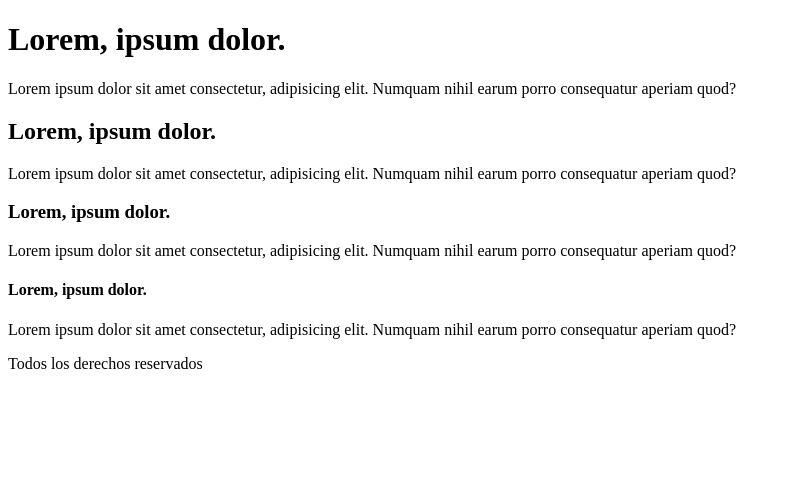
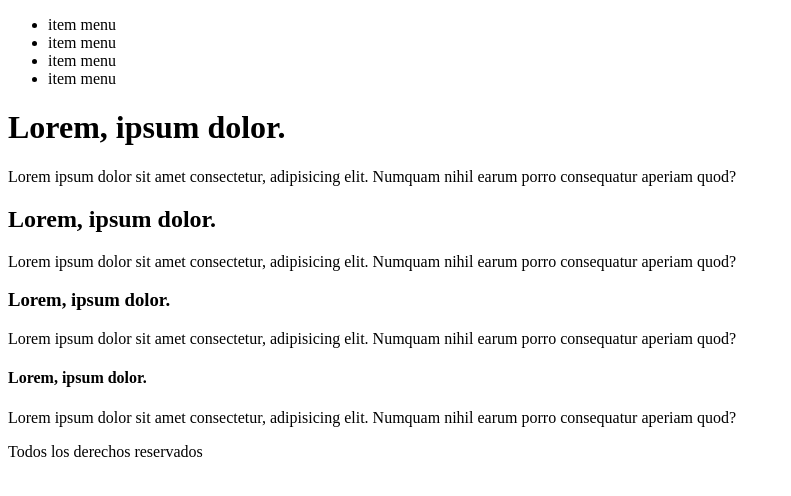
Before and after one commit to DRACKSBOYVEVO/Learning_HTML5_Avanced, a plain HTML site: page Estructura/section-de-contenido.html in a window 1280 px wide. Shown: the whole page, without its empty margins (0-791 px from the left). Drawn offline with Linux system fonts and the light colour scheme.

Commit message:
section content 2

```diff
--- a/Estructura/section-de-contenido.html
+++ b/Estructura/section-de-contenido.html
@@ -9,6 +9,12 @@
 <body>
     <header>
         <!-- NavBar, Redes sociales, Logo -->
+        <ul>
+            <li>item menu</li>
+            <li>item menu</li>
+            <li>item menu</li>
+            <li>item menu</li>
+        </ul>
     </header>
 
     <main>
```
Also changed, not shown: Estructura/seccion-de-contenido-II.html (added, +80 -0 lines), Proyects/Bloc_de_notas/Assets/css/main.css (renamed from Bloc_de_notas/Assets/css/main.css), Proyects/Bloc_de_notas/Assets/index.html (renamed from Bloc_de_notas/Assets/index.html), Proyects/Bloc_de_notas/Assets/js/main.js (renamed from Bloc_de_notas/Assets/js/main.js).
